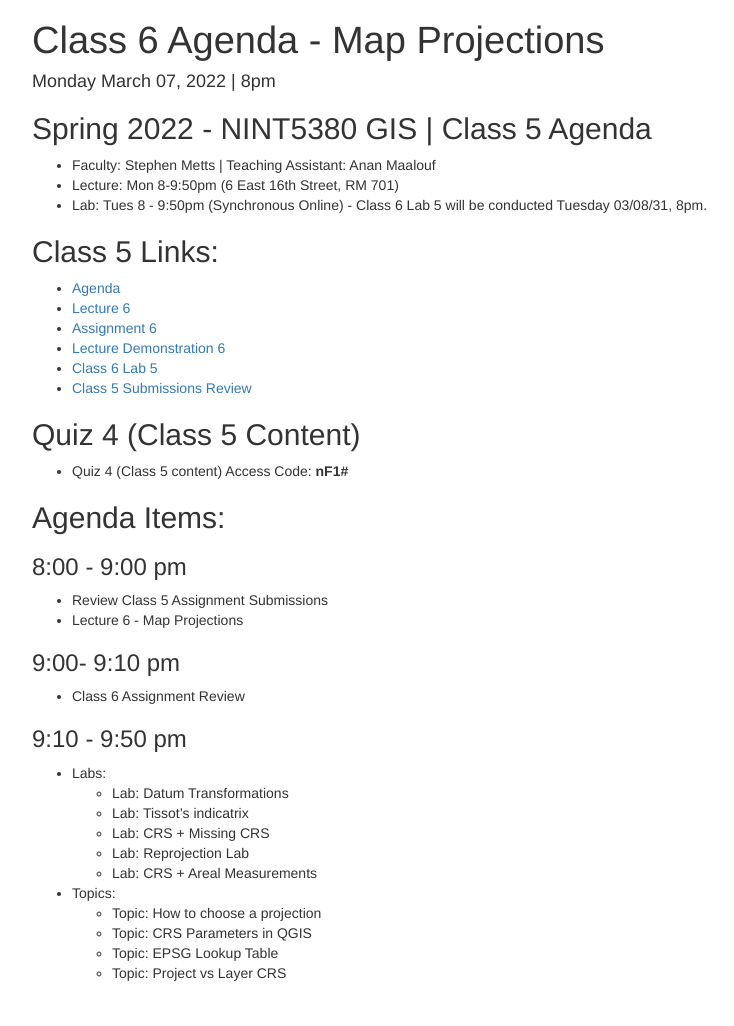
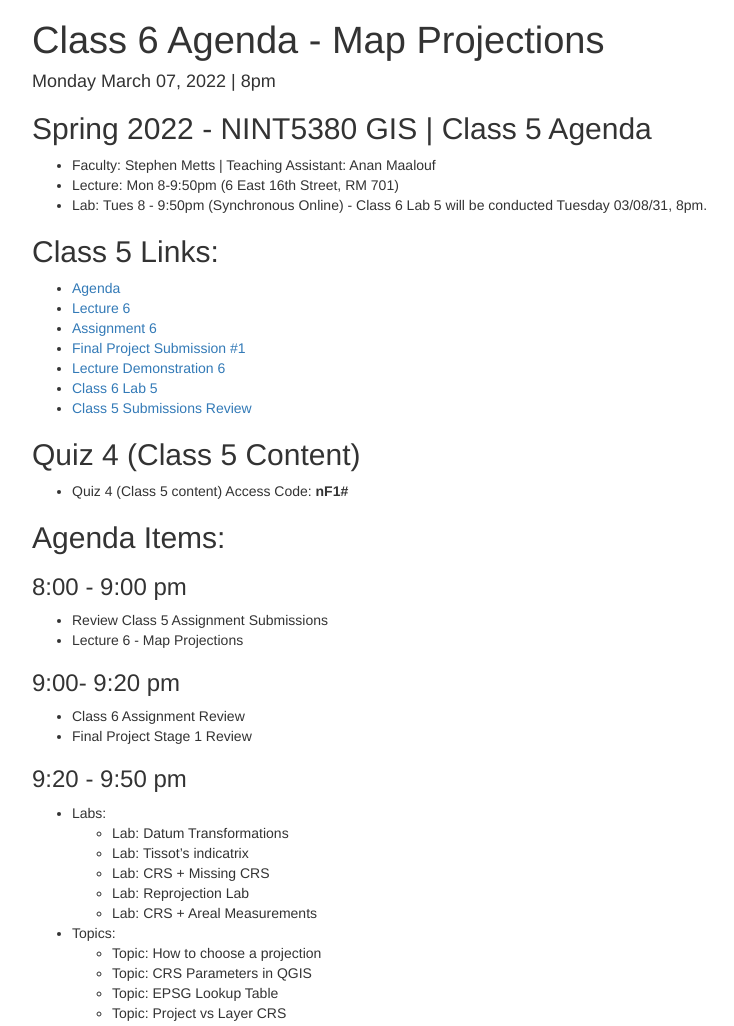
Before and after one commit to gis-nspe-tns/GIS_NINT5380_spring_2022, a plain HTML site: page agendas/c6_agenda_spring_22_NINT5380.html in a window 1280 px wide. Shown: the whole page, without its empty margins (153-887 px from the left). Before the commit the page ends 993 px from the top, so only its background shows below. Drawn offline with nearby package versions, Linux system fonts and the light colour scheme; some packages are replaced by stand-ins of ours.

Commit message:
c6 agenda update

```diff
--- a/agendas/c6_agenda_spring_22_NINT5380.html
+++ b/agendas/c6_agenda_spring_22_NINT5380.html
@@ -184,6 +184,7 @@ pre code {
 <li><a href="https://gis-nspe-tns.github.io/GIS_NINT5380_spring_2022/agendas/c6_agenda_spring_22_NINT5380.html">Agenda</a></li>
 <li><a href="https://gis-nspe-tns.github.io/GIS_NINT5380_spring_2022/lectures/lecture.6/index.html">Lecture 6</a></li>
 <li><a href="https://gis-nspe-tns.github.io/GIS_NINT5380_spring_2022/assignments/c6_assignment_spring_22_NINT5380.html">Assignment 6</a></li>
+<li><a href="https://gis-nspe-tns.github.io/GIS_NINT5380_spring_2022/assignments/FP1_assignment_spring_22_NINT5380.html">Final Project Submission #1</a></li>
 <li><a href="https://gis-nspe-tns.github.io/GIS_NINT5380_spring_2022/demos/c6_demo.html">Lecture Demonstration 6</a></li>
 <li><a href="https://gis-nspe-tns.github.io/GIS_NINT5380_spring_2022/labs/c6.lab.html">Class 6 Lab 5</a></li>
 <li><a href="https://weekly-submissions.s3.amazonaws.com/c5_sp22_submissions.pdf">Class 5 Submissions Review</a></li>
@@ -205,13 +206,14 @@ pre code {
 </ul>
 </div>
 <div id="pm-1" class="section level3">
-<h3>9:00- 9:10 pm</h3>
+<h3>9:00- 9:20 pm</h3>
 <ul>
 <li>Class 6 Assignment Review</li>
+<li>Final Project Stage 1 Review</li>
 </ul>
 </div>
 <div id="pm-2" class="section level3">
-<h3>9:10 - 9:50 pm</h3>
+<h3>9:20 - 9:50 pm</h3>
 <ul>
 <li>Labs:
 <ul>
```
